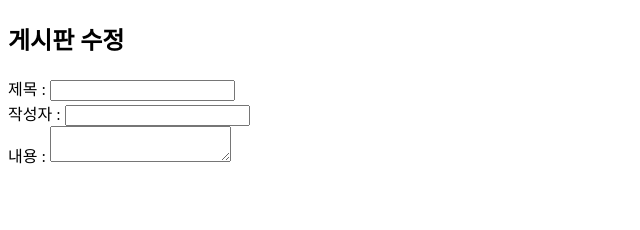
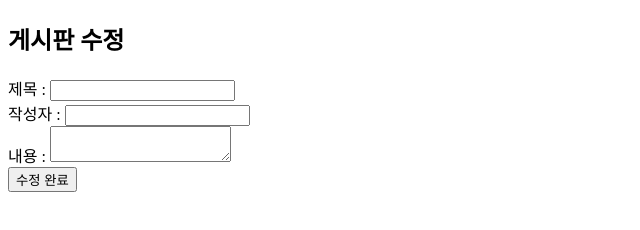
Before and after one commit to OJKSmITh/1125practice, a plain HTML site: page board/modify.html in a window 1280 px wide. Shown: the whole page, without its empty margins (0-640 px from the left). Drawn offline with Linux system fonts and the light colour scheme.

Commit message:
feat: form input box 추가

```diff
--- a/board/modify.html
+++ b/board/modify.html
@@ -23,6 +23,7 @@
         <div>
             내용 : <textarea name="content"></textarea>
         </div>
+        <input type="submit" value="수정 완료">
     </form>
 </body>
 
```
